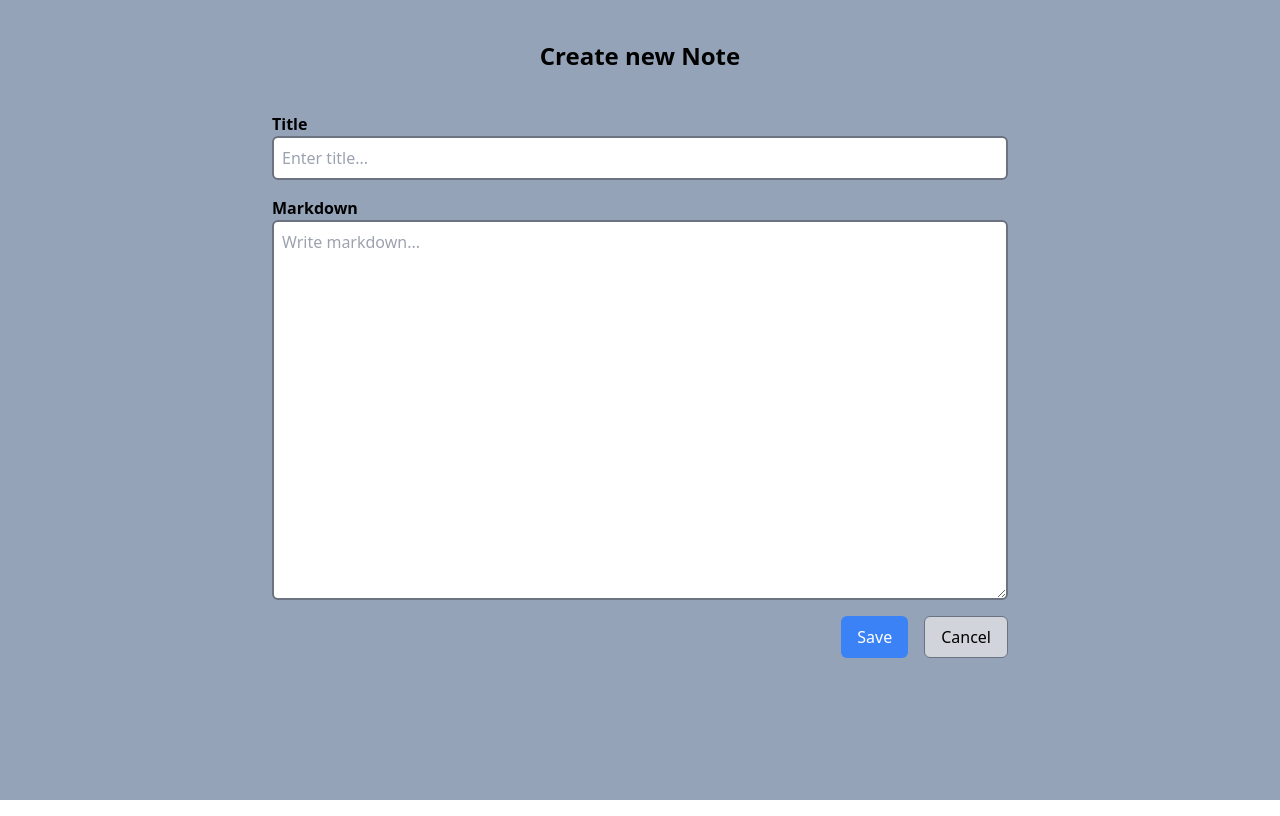
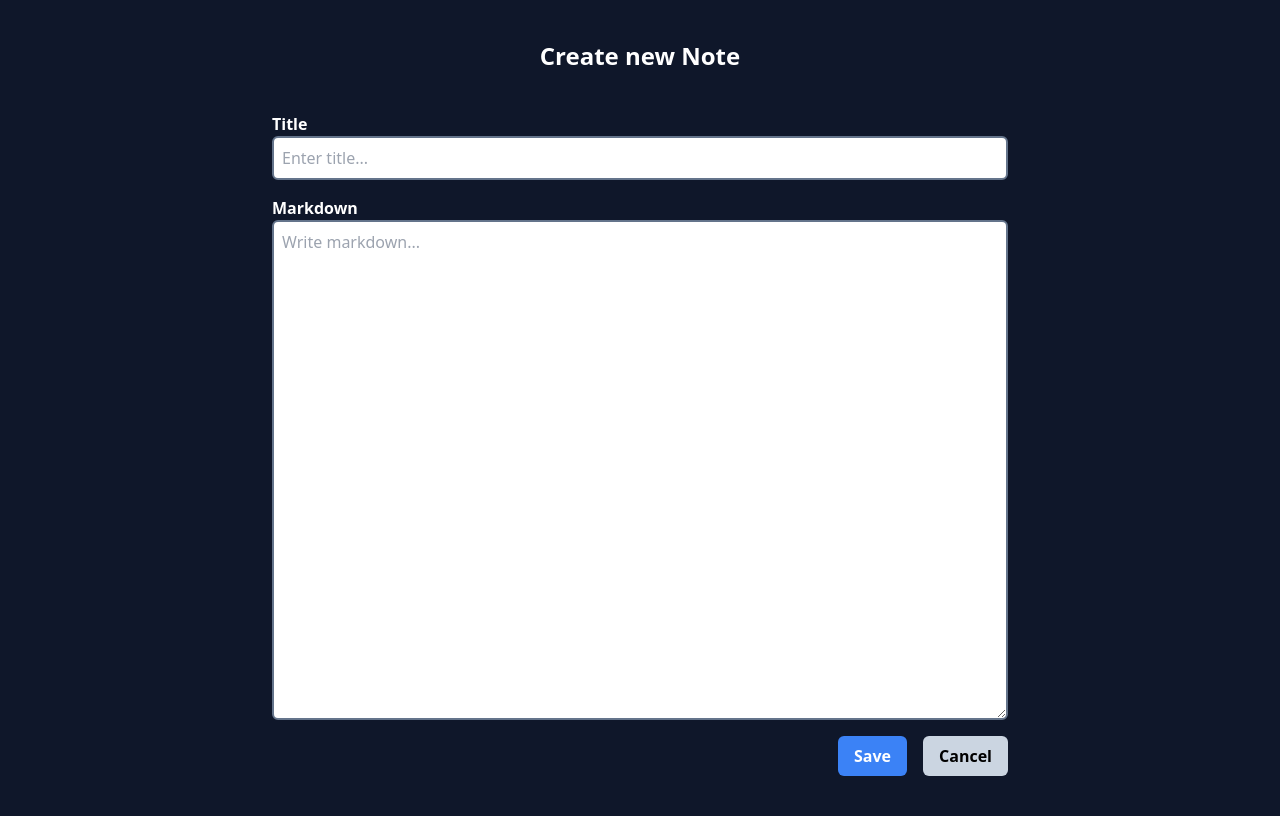
Before and after one commit to Jayzumen/NoteTaker, a React (Vite) app: page /create in a window 1280 px wide. Built offline with nearby package versions, Linux system fonts and the light colour scheme; no server answers; the database is empty.

Commit message:
added ScrollToTop function and finished style

```diff
--- a/src/App.tsx
+++ b/src/App.tsx
@@ -72,7 +72,7 @@ function App() {
   }, []);
 
   return (
-    <div className='min-h-screen h-full w-full flex flex-col items-center mx-auto bg-slate-400'>
+    <div className='min-h-screen h-full w-full flex flex-col items-center text-white mx-auto bg-slate-900'>
       <Routes>
         <Route path='/' element={<NoteList notes={notesToRender} />} />
         <Route path='/create' element={<NewNote onSubmit={createNote} />} />
--- a/src/components/Note.tsx
+++ b/src/components/Note.tsx
@@ -13,7 +13,7 @@ function Note({ onDelete }: NoteProps) {
   const navigate = useNavigate();
 
   return (
-    <div className='my-10 p-5 bg-gray-300 shadow-lg rounded w-[90%] md:w-[60%] '>
+    <div className='my-10 p-5 bg-slate-700 shadow-slate-800 shadow-lg rounded w-[90%] lg:w-[60%] '>
       <div className='md:flex md:justify-between block mb-8'>
         <h1
           className={
@@ -42,7 +42,7 @@ function Note({ onDelete }: NoteProps) {
             </button>
           </div>
           <Link to='/'>
-            <button className='py-2 px-4 rounded-md font-semibold border border-gray-500 bg-gray-300 hover:bg-gray-700 hover:text-white transition'>
+            <button className='py-2 px-4 rounded-md font-semibold text-black  bg-slate-300 hover:bg-slate-900 hover:text-white transition'>
               Back
             </button>
           </Link>
--- a/src/components/NoteCard.tsx
+++ b/src/components/NoteCard.tsx
@@ -8,7 +8,7 @@ export type SimplifiedNote = {
 function NoteCard({ id, title }: SimplifiedNote) {
   return (
     <Link to={`/${id}`}>
-      <div className='min-w-[190px] min-h-[125px] border border-gray-500 rounded-md text-center items-center p-8 hover:scale-[1.02] hover:shadow-md transition'>
+      <div className='min-w-[190px] min-h-[125px] border border-slate-500 rounded-md text-center items-center p-8 hover:scale-[1.02] hover:shadow-md transition'>
         <div className='min-h-[50px] text-center'>
           <span
             className={
--- a/src/components/NoteForm.tsx
+++ b/src/components/NoteForm.tsx
@@ -23,12 +23,12 @@ function NoteForm({ onSubmit, title = "", markdown = "" }: NoteFormProps) {
 
   return (
     <form
-      className='w-[80%] md:w-[60%] flex flex-col justify-center px-4 mb-10'
+      className='w-[80%] lg:w-[60%] flex flex-col justify-center px-4 mb-10'
       onSubmit={handleSubmit}
     >
       <label className='font-semibold'>Title</label>
       <input
-        className='outline-none p-2 rounded-md border-2 border-gray-500'
+        className='outline-none p-2 rounded-md border-2 border-slate-500 text-black'
         type='text'
         required
         placeholder='Enter title...'
@@ -38,25 +38,25 @@ function NoteForm({ onSubmit, title = "", markdown = "" }: NoteFormProps) {
 
       <label className='font-semibold mt-4'>Markdown</label>
       <textarea
-        className='outline-none p-2 rounded-md border-2 border-gray-500'
+        className='outline-none p-2 rounded-md border-2 border-slate-500 text-black'
         defaultValue={markdown}
         ref={markdownRef}
         placeholder='Write markdown...'
         required
-        rows={15}
+        rows={20}
       />
 
       <div className='flex justify-end gap-4 mt-4'>
         <button
           type='submit'
-          className='px-4 py-2 rounded-md bg-blue-500 text-white hover:bg-blue-600 transition'
+          className='px-4 py-2 font-semibold rounded-md bg-blue-500 text-white hover:bg-blue-600 transition'
         >
           Save
         </button>
         <Link to='..'>
           <button
             type='button'
-            className='px-4 py-2 rounded-md border border-gray-500 bg-gray-300 hover:bg-gray-700 hover:text-white transition'
+            className='px-4 py-2 font-semibold rounded-md text-black bg-slate-300 hover:bg-slate-700 hover:text-white transition'
           >
             Cancel
           </button>
--- a/src/components/NoteList.tsx
+++ b/src/components/NoteList.tsx
@@ -48,7 +48,7 @@ function NoteList({ notes }: NoteListProps) {
       <form className='w-full md:mt-16 mt-8'>
         <label className='font-semibold'>Title</label>
         <input
-          className='w-full p-2 rounded-md border-2 border-gray-600 outline-none'
+          className='w-full p-2 text-black rounded-md border-2 border-slate-600 outline-none'
           placeholder='search for a note...'
           type='text'
           value={title}
--- /dev/null
+++ b/src/components/ScrollToTop.tsx
@@ -0,0 +1,12 @@
+import { useEffect } from "react";
+import { useLocation } from "react-router-dom";
+
+export default function ScrollToTop() {
+  const { pathname } = useLocation();
+
+  useEffect(() => {
+    window.scrollTo(0, 0);
+  }, [pathname]);
+
+  return null;
+}
--- a/src/main.tsx
+++ b/src/main.tsx
@@ -3,10 +3,12 @@ import ReactDOM from "react-dom/client";
 import App from "./App";
 import "./index.css";
 import { BrowserRouter } from "react-router-dom";
+import ScrollToTop from "./components/ScrollToTop";
 
 ReactDOM.createRoot(document.getElementById("root") as HTMLElement).render(
   <React.StrictMode>
     <BrowserRouter>
+      <ScrollToTop />
       <App />
     </BrowserRouter>
   </React.StrictMode>
```
